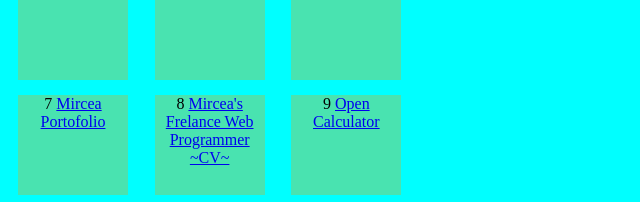
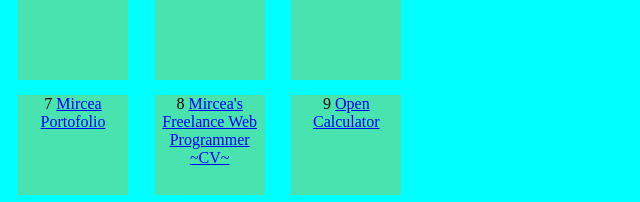
Before and after one commit to Mircea0783/utile, a plain HTML site: page index.html in a window 1280 px wide. Shown: the part 311-513 px from the top of the page, 0-640 px from the left. Drawn offline with Linux system fonts and the light colour scheme.

Commit message:
Update index.html

```diff
--- a/index.html
+++ b/index.html
@@ -63,7 +63,7 @@
         <div class="box"> 5 <a href="https://www.tiktok.com/">TikTok</a> </div>
         <div class="box"> 6 <a href="https://www.youtube.com/">YouTube</a> </div>
         <div class="box"> 7 <a href="https://mircea0783.github.io/SNM-CV/">Mircea Portofolio</a> </div>
-        <div class="box"> 8 <a href="https://mircea0783.github.io/FreelanceWebProgrammer_CV/">Mircea's Frelance Web Programmer  ~CV~</a> </div>
+        <div class="box"> 8 <a href="https://mircea0783.github.io/FreelanceWebProgrammer_CV/">Mircea's Freelance Web Programmer  ~CV~</a> </div>
         <div class="box"> 9 <a href="https://www.calculatorsoup.com/calculators/math/basic.php">Open Calculator</a> </div>
 
 
```
